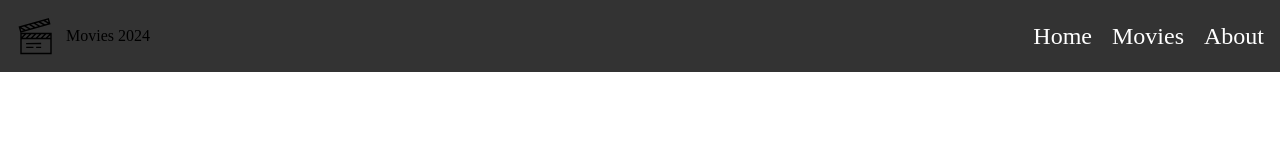
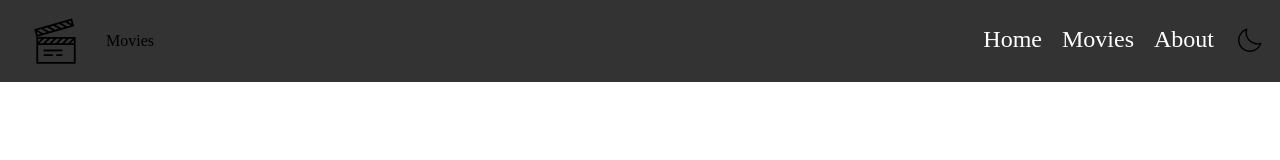
Before and after one commit to sarahjl1909/tmdb-movies-2024-frontend, a React (Vite) app: page / in a window 1280 px wide. Shown: the top 160 px of the page. Built offline with nearby package versions, Linux system fonts and the light colour scheme.

Commit message:
feat: add icon to navbar

```diff
--- a/src/components/Navbar/Navbar.tsx
+++ b/src/components/Navbar/Navbar.tsx
@@ -1,13 +1,14 @@
 import "./index.css";
 import { GiClapperboard } from "react-icons/gi";
 import { Link } from "react-router-dom";
+import ThemeToggle from "../ThemeToogle/ThemeToogle";
 
 function Navbar() {
   return (
     <nav className="navbar">
       <div className="logoSection">
         <GiClapperboard className="logo" />
-        <span className="siteName">Movies 2024</span>
+        <span className="siteName">Movies</span>
       </div>
 
       <ul className="navLinks">
@@ -26,6 +27,7 @@ function Navbar() {
             About
           </Link>
         </li>
+        <ThemeToggle />
       </ul>
     </nav>
   );
--- a/src/components/Navbar/index.css
+++ b/src/components/Navbar/index.css
@@ -13,8 +13,8 @@
 }
 
 .logo {
-  width: 40px;
-  height: 40px;
+  width: 80px;
+  height: 50px;
   object-fit: contain;
 }
 
```
